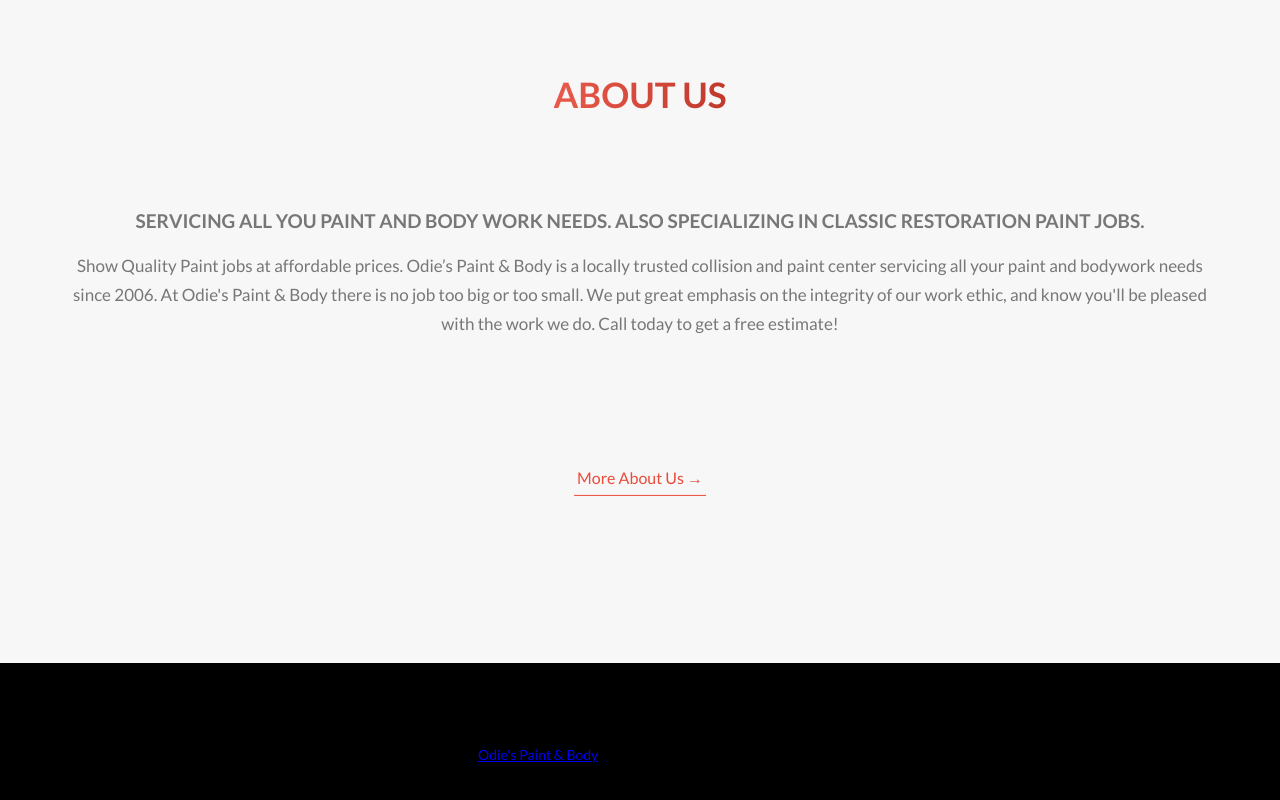
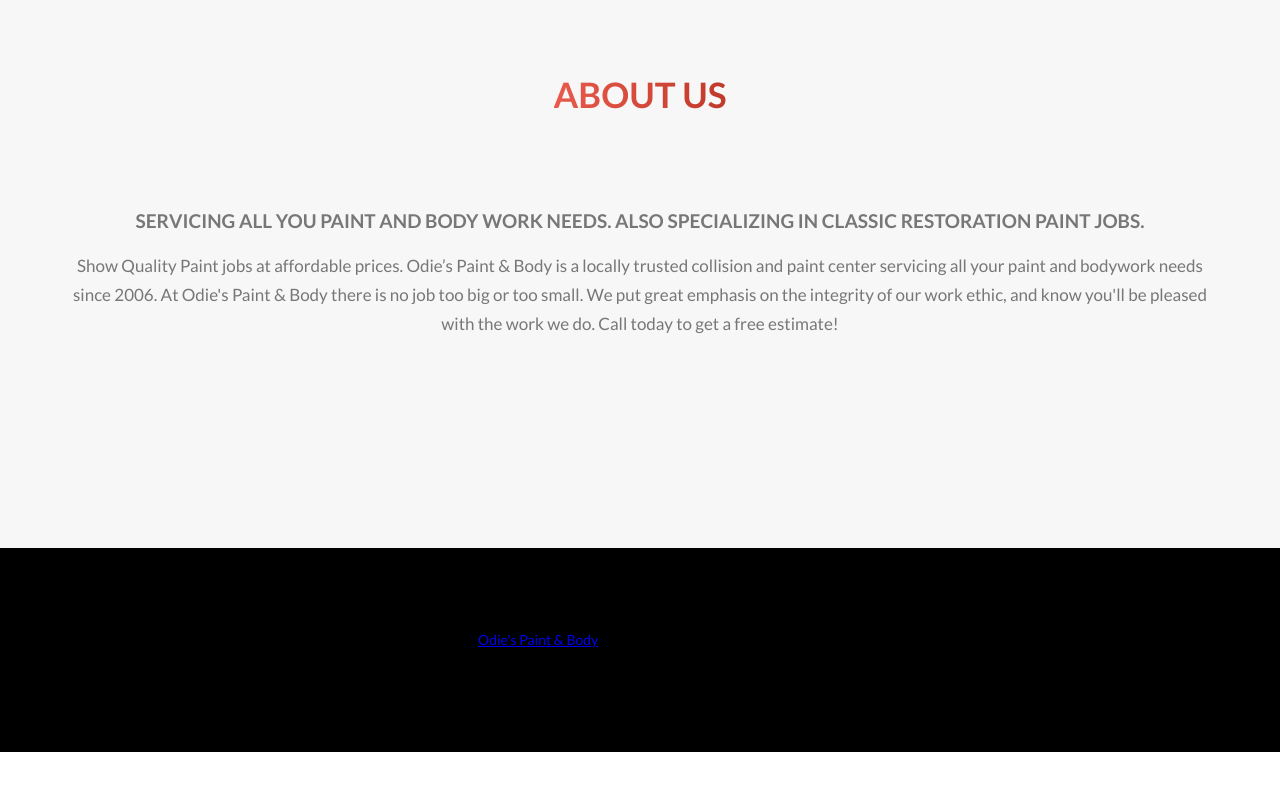
Before and after one commit to AndreasDeveloper/Odies-Paint-Body-Website, a plain HTML site: page index.html in a window 1280 px wide. Shown: the part 865-1665 px from the top of the page. After the commit the page ends 1617 px from the top, so only its background shows below. Drawn offline with Linux system fonts and the light colour scheme.

Commit message:
Deleted the button | Update #7 |

```diff
--- a/index.html
+++ b/index.html
@@ -37,8 +37,6 @@
                         At Odie's Paint & Body there is no job too big or too small. We put great emphasis on the integrity of our work ethic, and know you'll be pleased with the work
                         we do. Call today to get a free estimate!
                     </p>
-                    <!-- "MORE" BUTTON -->
-                    <a href="#" class="btn-text section-about__button u-margin-top-medium">More About Us &rarr;</a>
                 </div>
             </section>
              <!-- SECTION ABOUT ENDS -->
```
